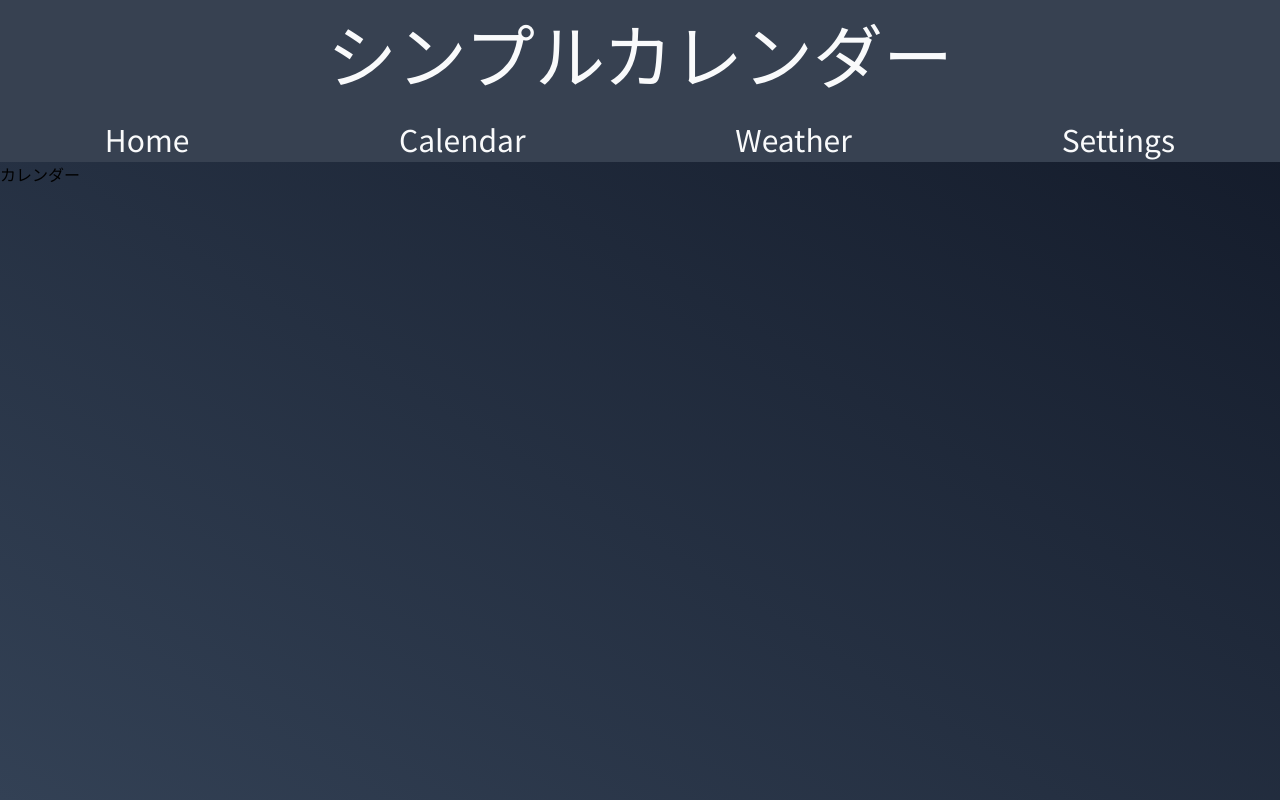
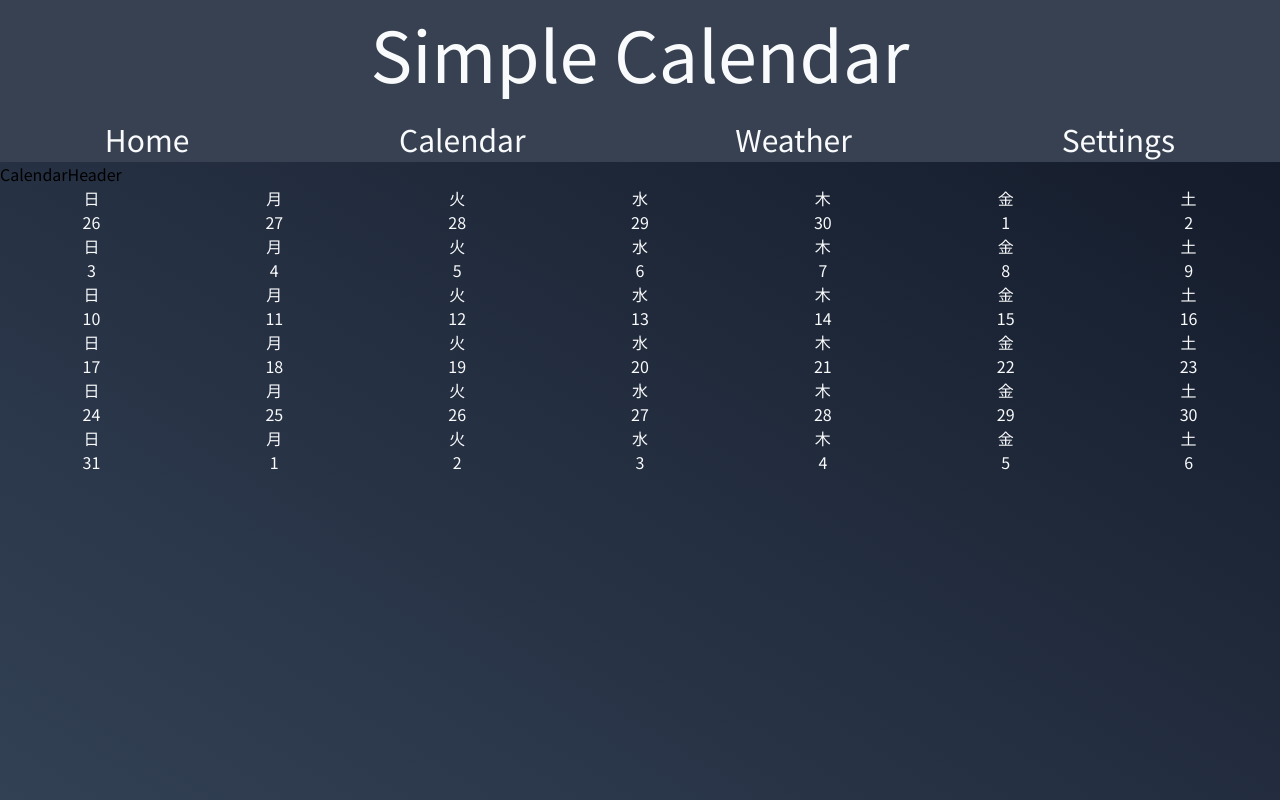
Before and after one commit to Shieru093/simple-calendar, a Next.js app: page /calendar in a window 1280 px wide. Built offline with nearby package versions, Linux system fonts and the light colour scheme.

Commit message:
カレンダーの実装

```diff
--- a/src/app/(main)/calendar/page.tsx
+++ b/src/app/(main)/calendar/page.tsx
@@ -1,3 +1,9 @@
+import Calendar from '@/components/page/Calendar';
+
 export default function Page() {
-	return <main>カレンダー</main>;
+	return (
+		<main>
+			<Calendar />
+		</main>
+	);
 }
--- a/src/app/(main)/layout.tsx
+++ b/src/app/(main)/layout.tsx
@@ -1,4 +1,4 @@
-import Header from '@/components/ui/Header';
+import Header from '@/components/base/Header';
 export default function Layout({ children }: { children: React.ReactNode }) {
 	return (
 		<div className="bg-gradient-to-bl from-gray-900 min-h-screen to-slate-700">
--- a/src/components/ui/Header.tsx
+++ b/src/components/base/Header.tsx
@@ -1,9 +1,9 @@
-import Menubar from './Menubar';
+import Menubar from '../ui/Menubar';
 
 export default function Header() {
 	return (
 		<header className="bg-gray-700 text-center">
-			<h1 className="text-gray-50 text-[min(9vw,70px)]">シンプルカレンダー</h1>
+			<h1 className="text-gray-50 text-[min(9vw,70px)]">Simple Calendar</h1>
 			<Menubar />
 		</header>
 	);
--- /dev/null
+++ b/src/components/page/Calendar.tsx
@@ -0,0 +1,15 @@
+import CalendarHeader from '@/components/ui/calendar/CalendarHeader';
+import CalendarTable from '@/components/ui/calendar/CalendarTable';
+
+export default function Calendar() {
+	return (
+		<div>
+			<div>
+				<CalendarHeader />
+			</div>
+			<div>
+				<CalendarTable />
+			</div>
+		</div>
+	);
+}
--- a/src/components/page/Start.tsx
+++ b/src/components/page/Start.tsx
@@ -1,6 +1,6 @@
 import { StartPageDateTime } from '@/components/ui/DateTime';
 import Link from 'next/link';
-import { pagePath } from '@/const/path';
+import { pagePath } from '@/const/dict';
 
 export default function Start() {
 	return (
--- a/src/components/ui/DateTime.tsx
+++ b/src/components/ui/DateTime.tsx
@@ -1,14 +1,7 @@
 'use client';
 
 import { useEffect, useState } from 'react';
-
-function getNextDayRemainingTime(): number {
-	const now: Date = new Date();
-	const nextDay: Date = new Date(now.getFullYear(), now.getMonth(), now.getDate() + 1);
-	return nextDay.getTime() - now.getTime();
-}
-
-const dayNames = ['日', '月', '火', '水', '木', '金', '土'];
+import { weekDayChars } from '@/const/dict';
 
 export function StartPageDateTime() {
 	const [now, setNow] = useState<Date>(new Date());
@@ -24,42 +17,8 @@ export function StartPageDateTime() {
 				{now.getHours().toString()}:{now.getMinutes().toString().padStart(2, '0')}
 			</time>
 			<time className="text-[min(8vw,50px)] text-gray-50">
-				{now.getMonth()}/{now.getDate()}({dayNames[now.getDay()]})
+				{now.getMonth()}/{now.getDate()}({weekDayChars[now.getDay()]})
 			</time>
 		</div>
 	);
 }
-
-// export function StartPageDate() {
-// 	const [date, setDate] = useState<Date>(new Date());
-
-// 	useEffect(() => {
-// 		const timeout: number = getNextDayRemainingTime();
-// 		const timer = setTimeout(() => {
-// 			setDate(new Date());
-// 		}, timeout);
-// 		return () => clearTimeout(timer);
-// 	}, [date]);
-
-// 	return (
-// 		<div>
-// 			{date.getMonth()}/{date.getDate()}({dayNames[date.getDay()]})
-// 		</div>
-// 	);
-// }
-
-// export function StartPageTime() {
-// 	const [time, setTime] = useState<Date>(new Date());
-// 	useEffect(() => {
-// 		const timer = setInterval(() => {
-// 			setTime(new Date());
-// 		}, 1000);
-// 		return () => clearInterval(timer);
-// 	}, []);
-
-// 	return (
-// 		<div>
-// 			{time.getHours().toString()}:{time.getMinutes().toString().padStart(2, '0')}
-// 		</div>
-// 	);
-// }
--- a/src/components/ui/Menu.tsx
+++ b/src/components/ui/Menu.tsx
@@ -1,5 +1,5 @@
 import Link from 'next/link';
-import { pagePath } from '@/const/path';
+import { pagePath } from '@/const/dict';
 
 export default function Menu({ name }: { name: string }) {
 	return (
--- /dev/null
+++ b/src/components/ui/calendar/CalendarCell.tsx
@@ -0,0 +1,12 @@
+'use client';
+
+import { weekDayChars } from '@/const/dict';
+
+export default function CalendarCell({ date }: { date: Date }) {
+	return (
+		<div className="text-center text-gray-50">
+			<div>{weekDayChars[date.getDay()]}</div>
+			<div>{date.getDate()}</div>
+		</div>
+	);
+}
--- /dev/null
+++ b/src/components/ui/calendar/CalendarHeader.tsx
@@ -0,0 +1,3 @@
+export default function CalendarHeader() {
+	return <div>CalendarHeader</div>;
+}
--- /dev/null
+++ b/src/components/ui/calendar/CalendarLine.tsx
@@ -0,0 +1,27 @@
+import CalenderCell from '@/components/ui/calendar/CalendarCell';
+
+export default async function CalendarLine({ date }: { date?: Date }) {
+	const currentWeek: Date = date || new Date();
+	currentWeek.setDate(currentWeek.getDate() - currentWeek.getDay());
+
+	const week = [];
+	// １週間分のループ
+	for (let i = 0; i <= 6; i++) {
+		week.push(new Date(currentWeek)); // Dateインスタンスを追加
+		// 次の日をセット
+		currentWeek.setDate(currentWeek.getDate() + 1);
+	}
+
+	return (
+		<div className="grid grid-cols-7">
+			{week.map((d) => {
+				return (
+					<CalenderCell
+						key={d.getDate()}
+						date={d}
+					/>
+				);
+			})}
+		</div>
+	);
+}
--- /dev/null
+++ b/src/components/ui/calendar/CalendarTable.tsx
@@ -0,0 +1,38 @@
+'use client';
+
+import CalendarLine from '@/components/ui/calendar/CalendarLine';
+import { useSearchParams } from 'next/navigation';
+
+export default function CalendarTable() {
+	const searchParams = useSearchParams();
+	const year: number = Number(searchParams.get('year')) || new Date().getFullYear();
+	const month: number = Number(searchParams.get('month')) || new Date().getMonth();
+
+	const countDate = new Date(year, month, 1); // 現在の月の１日目
+	const nextMonth = new Date(year, month + 1, 1); // 次の月の１日目
+
+	// カレンダーの最初の日付を設定
+	// １日目から現在の曜日を引いて日曜日の日を取得
+	countDate.setDate(countDate.getDate() - countDate.getDay());
+
+	const weekStarts = [];
+	while (countDate < nextMonth || (month === 11 && countDate.getMonth() !== 0)) {
+		weekStarts.push(new Date(countDate));
+		countDate.setDate(countDate.getDate() + 7);
+	}
+
+	return (
+		<div>
+			<div>
+				{weekStarts.map((weekStart) => {
+					return (
+						<CalendarLine
+							key={weekStart.toString()}
+							date={weekStart}
+						/>
+					);
+				})}
+			</div>
+		</div>
+	);
+}
--- a/src/const/path.ts
+++ b/src/const/dict.ts
@@ -5,3 +5,5 @@ export const pagePath: { [key: string]: string } = {
 	Weather: '/weather',
 	Settings: '/settings',
 };
+
+export const weekDayChars = ['日', '月', '火', '水', '木', '金', '土'];
```
